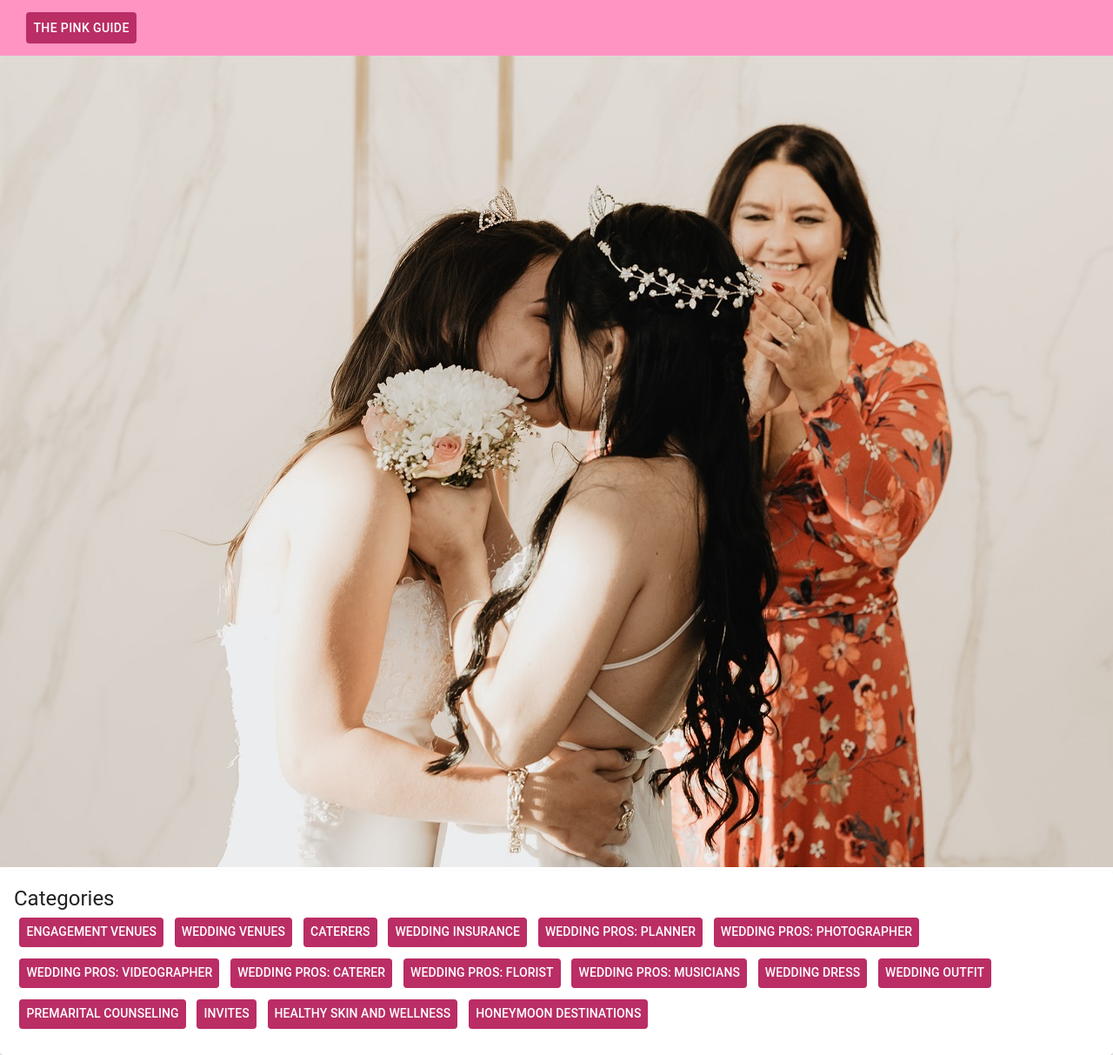
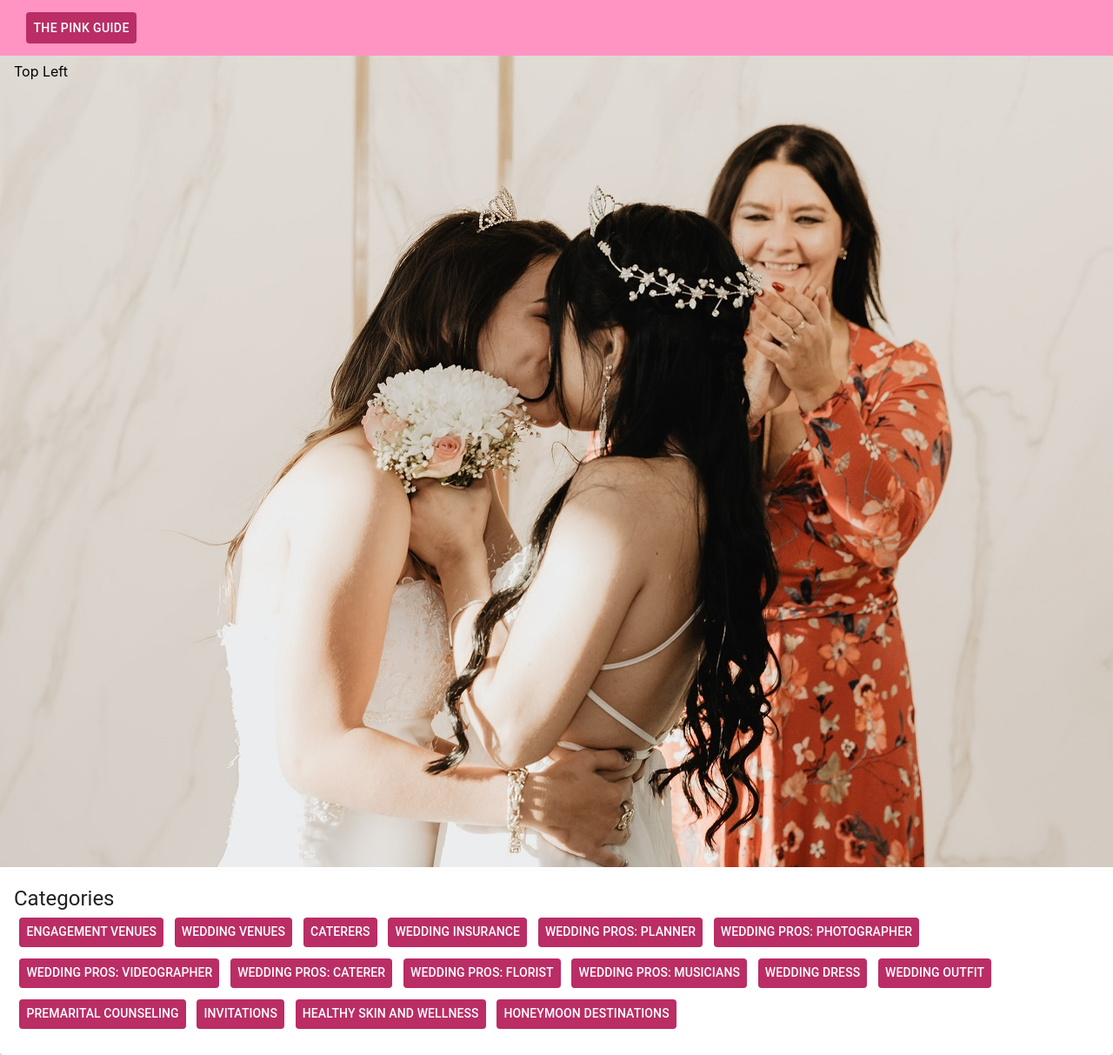
Before and after one commit to kscheltema/lunar_pink_guide, a React (Create React App) app: page / in a window 1280 px wide. Shown: the top 1213 px of the page at 87% size. Built offline with nearby package versions, Linux system fonts and the light colour scheme.

Commit message:
text top left ontop of the gero image

```diff
--- a/src/pages/Home.js
+++ b/src/pages/Home.js
@@ -1,12 +1,5 @@
 import MainHeader from "../ui/MainHeader";
-import {
-  Box,
-  Button,
-  Card,
-  CardContent,
-  CardMedia,
-  Typography,
-} from "@material-ui/core";
+import { Box, Button, Card, CardContent, Typography } from "@material-ui/core";
 import hero from "../assets/same_sex_wedding_female.png";
 import styles from "../ui/theme";
 
@@ -16,7 +9,10 @@ function Home() {
   return (
     <section>
       <MainHeader />
-      <img src={hero} alt="same sex wedding female" />
+      <div className={classes.imageContainerHero}>
+        <img src={hero} alt="same sex wedding female" />
+        <div className={classes.imageTextHero}>Top Left</div>
+      </div>
       <Card className={classes.cardHome}>
         <Box className={classes.cardBox}>
           <CardContent className={classes.cardContent}>
@@ -139,9 +135,9 @@ function Home() {
               className={classes.buttonAppBar}
               // LinkComponent={NavLink}
               // to="home"
-              name="invites"
+              name="invitations"
             >
-              <Typography variant="subtitle2">invites</Typography>
+              <Typography variant="subtitle2">invitations</Typography>
             </Button>
             <Button
               className={classes.buttonAppBar}
@@ -165,6 +161,7 @@ function Home() {
             </Button>
           </CardContent>
         </Box>
+        <Box></Box>
       </Card>
     </section>
   );
--- a/src/ui/theme.js
+++ b/src/ui/theme.js
@@ -27,6 +27,15 @@ const styles = makeStyles((theme) => ({
   cardContent: {
     flex: "1 0 auto",
   },
+  imageContainerHero: {
+    position: "relative",
+    textAlign: "center",
+  },
+  imageTextHero: {
+    position: "absolute",
+    top: "8px",
+    left: "16px",
+  },
 }));
 
 export default styles;
```
